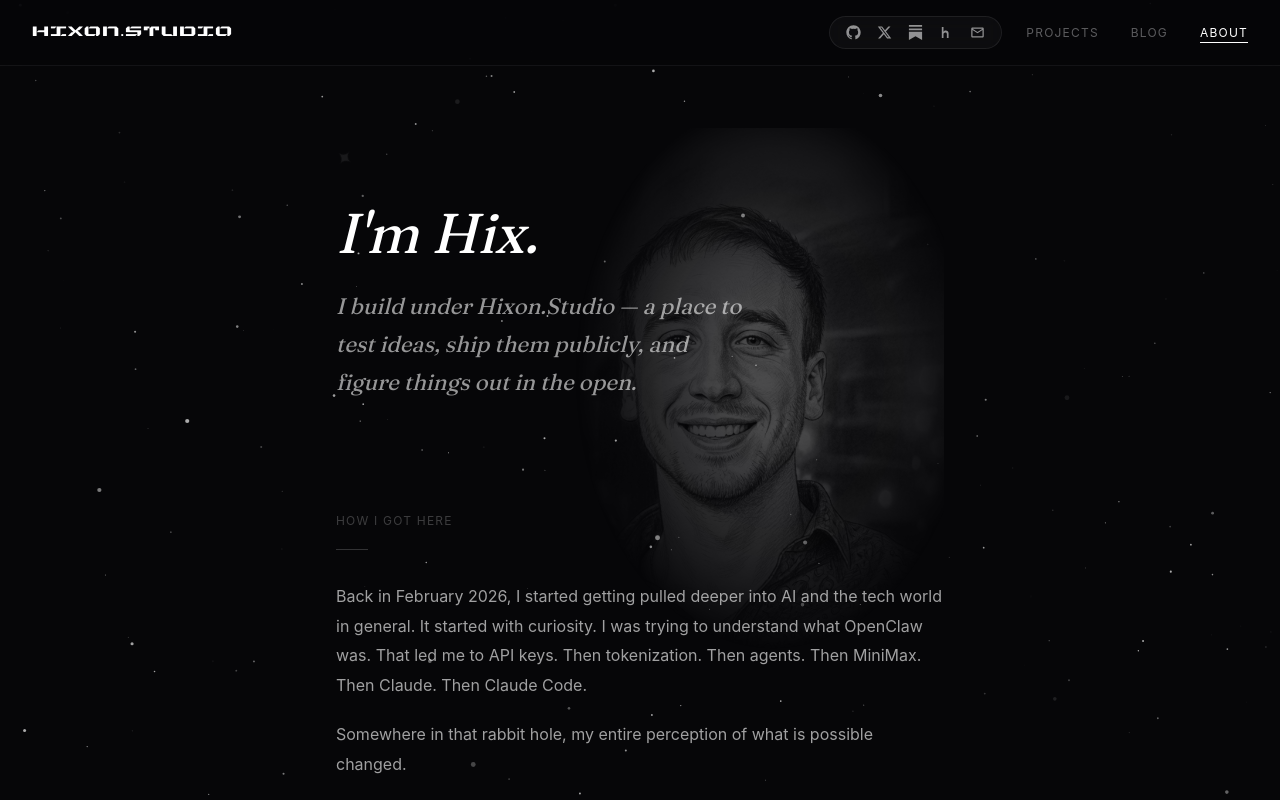
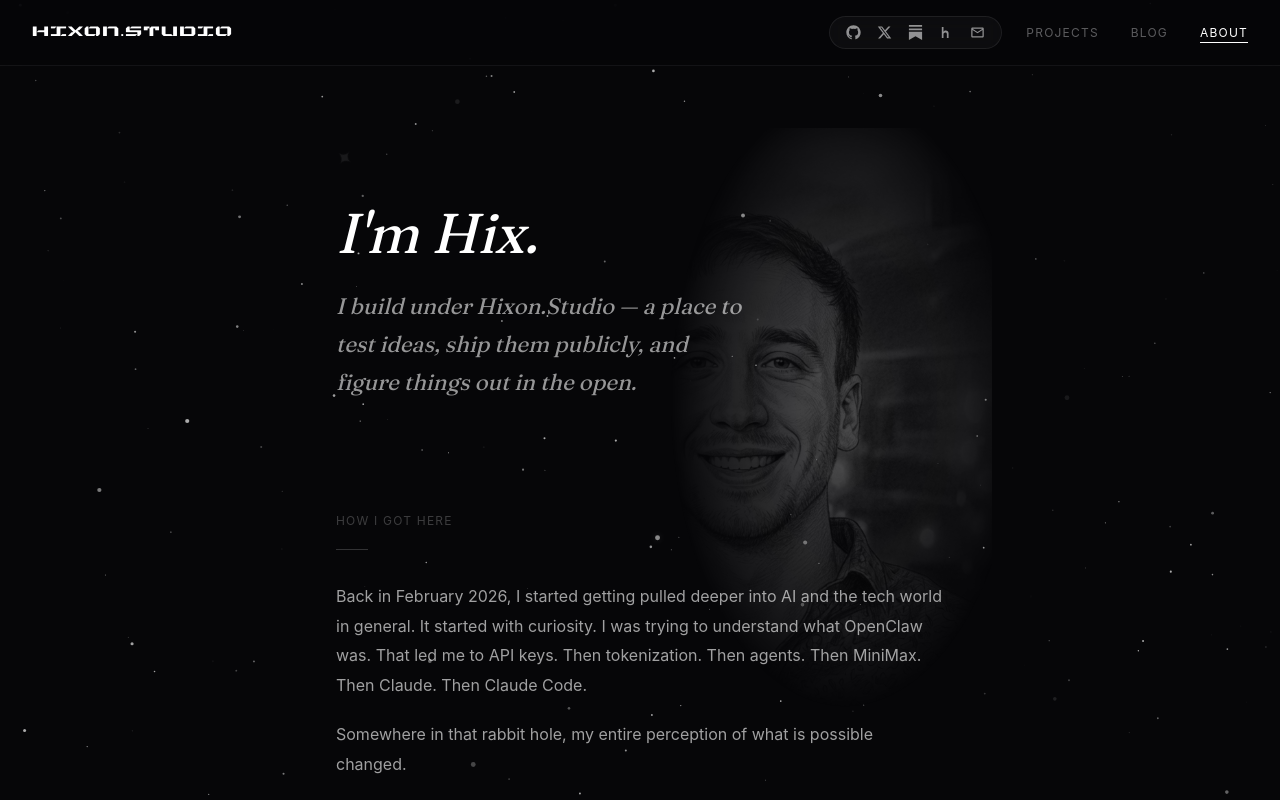
Before and after one commit to Ephpha/hixonstudio, a Next.js app: page /about in a window 1280 px wide. Shown: the top 800 px of the page. Built offline with nearby package versions, Linux system fonts and the light colour scheme.

Commit message:
fix: shift portrait right, tighten mask to reveal starfield
Co-Authored-By: Claude Opus 4.6 <noreply@anthropic.com>

```diff
--- a/app/about/page.tsx
+++ b/app/about/page.tsx
@@ -81,8 +81,8 @@ export default function AboutPage() {
           style={{
             position: "absolute",
             top: "-1rem",
-            right: "0",
-            width: "clamp(180px, 42vw, 380px)",
+            right: "-3rem",
+            width: "clamp(200px, 45vw, 420px)",
             opacity: 0,
             zIndex: 0,
           }}
@@ -96,9 +96,9 @@ export default function AboutPage() {
               height: "auto",
               display: "block",
               maskImage:
-                "radial-gradient(ellipse 70% 60% at 55% 40%, black 15%, transparent 75%)",
+                "radial-gradient(ellipse 60% 65% at 65% 40%, black 10%, transparent 70%)",
               WebkitMaskImage:
-                "radial-gradient(ellipse 70% 60% at 55% 40%, black 15%, transparent 75%)",
+                "radial-gradient(ellipse 60% 65% at 65% 40%, black 10%, transparent 70%)",
               filter: "grayscale(100%) contrast(1.15)",
             }}
           />
```
